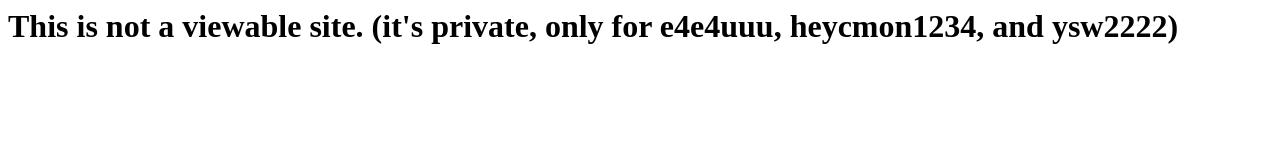
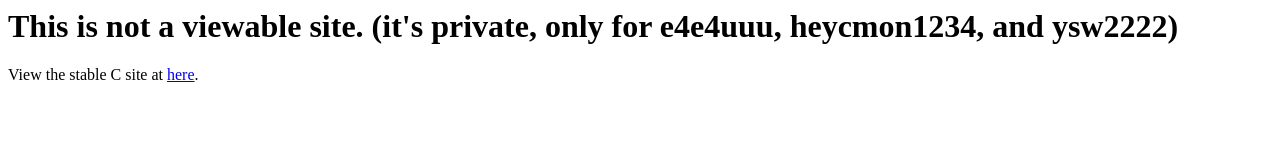
Before and after one commit to web-crea/application, a plain HTML site: page index.html in a window 1280 px wide. Drawn offline with Linux system fonts and the light colour scheme.

Commit message:
Update index.html 02

```diff
--- a/index.html
+++ b/index.html
@@ -1,4 +1,5 @@
 <html>
   <head><title> </title></head>
-  <body><h1>This is not a viewable site. (it's private, only for e4e4uuu, heycmon1234, and ysw2222)</h1></body>
+  <body><h1>This is not a viewable site. (it's private, only for e4e4uuu, heycmon1234, and ysw2222)</h1>
+  <p>View the stable C site at <a href="github.com/web-crea/application">here</a>.</p></body>
 </html>
```
